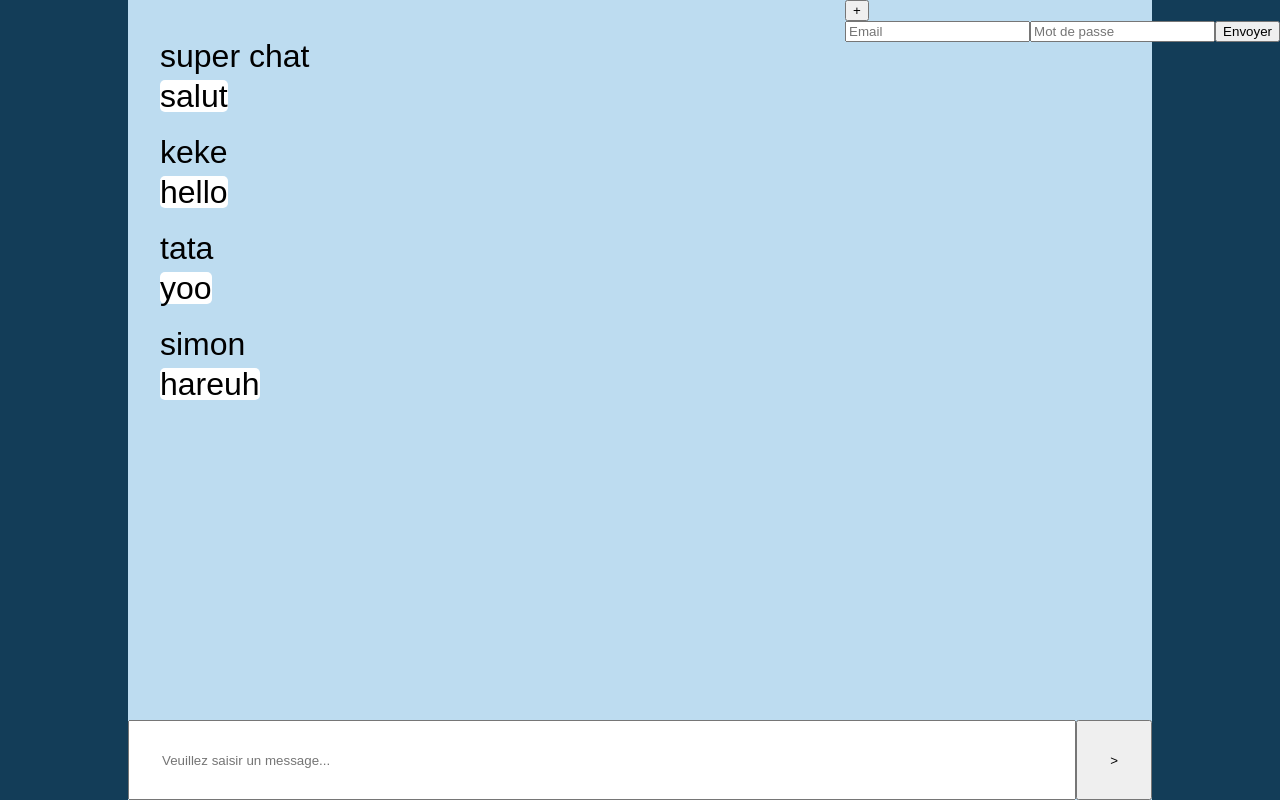
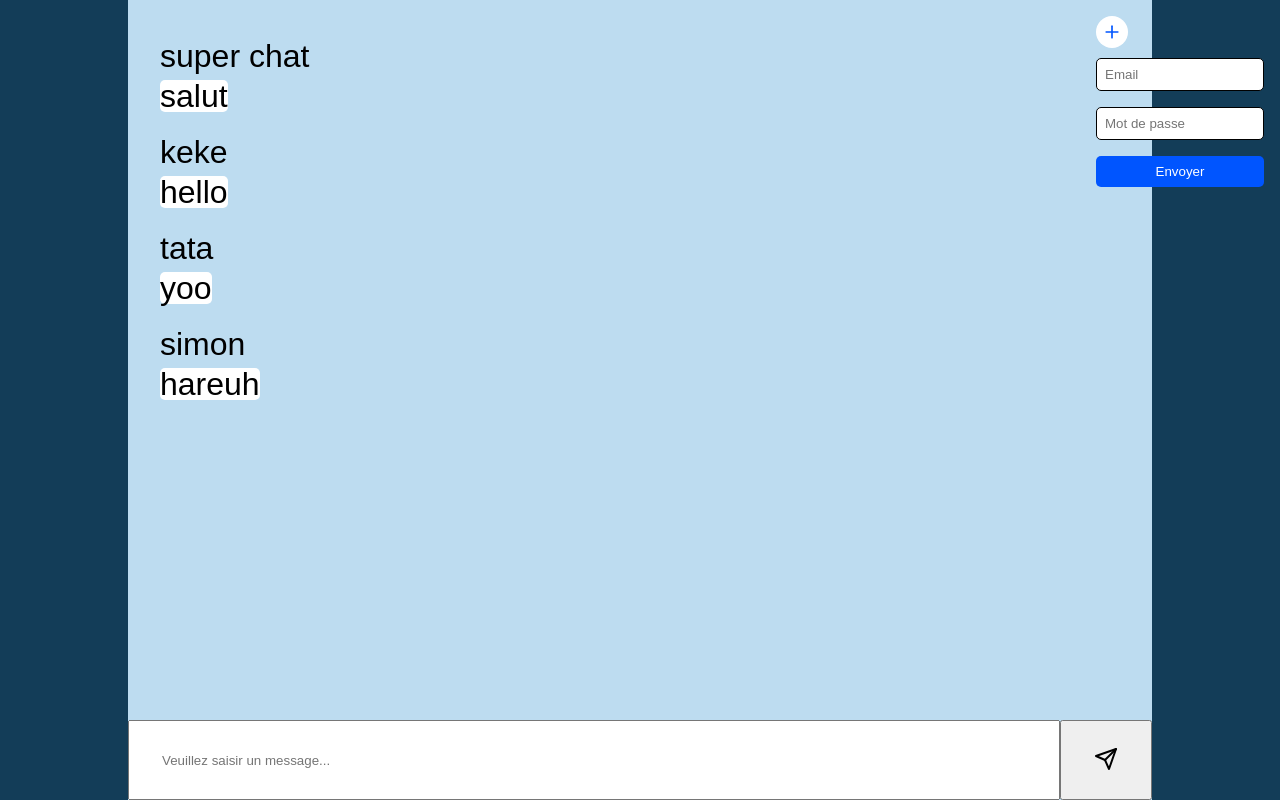
Before and after one commit to kevinboucly/chatroom, a React app: page / in a window 1280 px wide. Built offline with nearby package versions, Linux system fonts and the light colour scheme.

Commit message:
styles, react-feather

```diff
--- a/package.json
+++ b/package.json
@@ -49,6 +49,7 @@
     "prop-types": "*",
     "react": "*",
     "react-dom": "*",
+    "react-feather": "^2.0.8",
     "react-redux": "^7.2.1",
     "redux": "^4.0.5"
   }
--- a/src/components/Field/index.js
+++ b/src/components/Field/index.js
@@ -1,8 +1,9 @@
 import React from 'react';
 import PropTypes from 'prop-types';
+import './style.scss';
 
-const Field = ({type, placeholder}) => (
-  <input type={type} placeholder={placeholder} />
+const Field = ({ type, placeholder }) => (
+  <input className="field" type={type} placeholder={placeholder} />
 );
 
 Field.propTypes = {
--- /dev/null
+++ b/src/components/Field/style.scss
@@ -0,0 +1,7 @@
+.field {
+  width: 100%;
+  border-radius: 5px;
+  padding: 0.5rem;
+  margin: .5rem 0;
+  border: 1px solid;
+}
--- a/src/components/Form/index.js
+++ b/src/components/Form/index.js
@@ -1,5 +1,6 @@
 import React from 'react';
 import PropTypes from 'prop-types';
+import { Send } from 'react-feather';
 
 import './style.scss';
 
@@ -15,7 +16,7 @@ const Form = ({ send, inputValue, changeText }) => {
   return (
     <form onSubmit={handleSubmit} className="form">
       <input onChange={handleChange} value={inputValue} className="form-input" type="text" placeholder="Veuillez saisir un message..." />
-      <button className="form-button" type="submit">&gt;</button>
+      <button className="form-button" type="submit"><Send /></button>
     </form>
   );
 };
--- a/src/components/Settings/index.js
+++ b/src/components/Settings/index.js
@@ -1,16 +1,20 @@
 import React from 'react';
+import { Plus } from 'react-feather';
 
 import Field from 'src/components/Field';
 import './style.scss';
 
 const Setting = () => (
   <div className="settings">
-    <button type="button">+</button>
-    <form>
+    <button className="settings-toggler" type="button"><Plus color="#0055FF " size="100%" /></button>
+    {true
+    && (
+    <form className="settings-form">
       <Field type="email" placeholder="Email" />
       <Field type="mot de passe" placeholder="Mot de passe" />
-      <button type="submit">Envoyer</button>
+      <button className="settings-submit" type="submit">Envoyer</button>
     </form>
+    )}
   </div>
 );
 
--- a/src/components/Settings/style.scss
+++ b/src/components/Settings/style.scss
@@ -1,6 +1,36 @@
+@use "sass:color";
+@import "src/styles/vars";
+
 .settings {
   position: fixed;
   right: 0;
   top: 0;
+width: 200px;
+padding: 1rem;
 
+&-toggler {
+  border-radius: 50%;
+  border: 0;
+  background-color: white;
+  width: 2rem;
+  height: 2rem;
+
+  &:hover {
+    transform: scale(1.2);
+  }
 }
+
+&-submit {
+  width: 100%;
+  border-radius: 5px;
+  background-color: $action-color;
+  border:0;
+  padding: 0.5rem;
+  color: white;
+  margin-top: .5rem;
+
+  &:hover {
+    background-color: color.adjust($action-color, $lightness: -20%);
+  }
+}
+}
--- a/src/reducer/index.js
+++ b/src/reducer/index.js
@@ -2,6 +2,7 @@ import { SEND_MESSAGE, CHANGE_TEXT } from 'src/actions';
 import { getNextId } from 'src/selectors';
 
 const initialState = {
+  open: false,
   text: '',
   messages: [
     {
--- a/src/styles/_vars.scss
+++ b/src/styles/_vars.scss
@@ -1,2 +1,3 @@
 $bg-color: #133D58;
 $main-color: #BDDCF0;
+$action-color: #0055FF;
```
Also changed, not shown: 1 other file.
